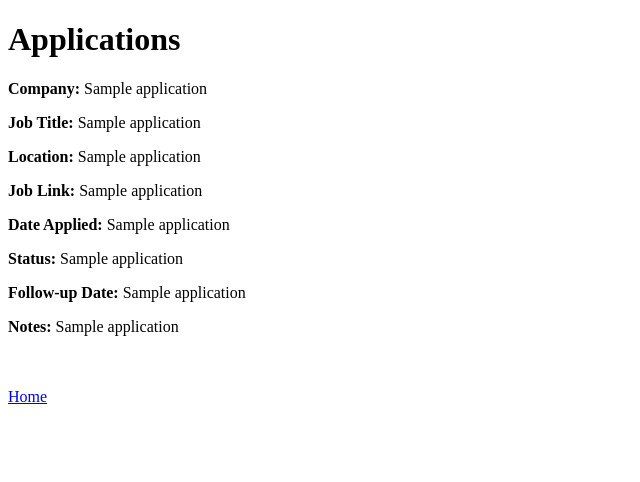
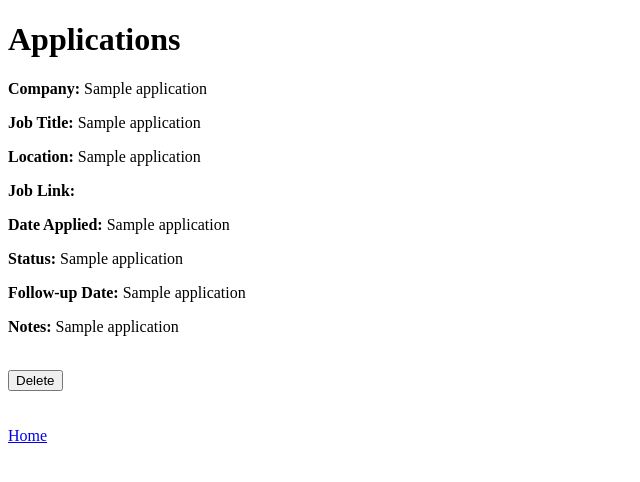
Before and after one commit to DeviWilk3747/job-application-tracker-flask, a Flask app: template templates/view_applications.html in a window 1280 px wide. Shown: the top 482 px of the page, without its empty margins (0-640 px from the left). Run offline with Flask 3, Linux system fonts and the light colour scheme; the template is opened without the code that fills it: most values are stand-ins (such as "Sample title", 1, 10 or a date in 2020).

Commit message:
Add delete application feature

```diff
--- a/app.py
+++ b/app.py
@@ -78,6 +78,19 @@ def view_applications():
 
     return render_template("view_applications.html", applications=applications)
 
+@app.route("/delete-application/<int:application_id>", methods=["POST"])
+def delete_application(application_id):
+    cursor.execute(
+        """
+        DELETE FROM applications
+        WHERE id = ?
+        """,
+        (application_id,)
+    )
+    connection.commit()
+
+    flash("Application deleted successfully.")
+    return redirect(url_for("view_applications"))
 
 # Run Flask server
 if __name__ == "__main__":
--- a/templates/view_applications.html
+++ b/templates/view_applications.html
@@ -14,18 +14,34 @@
             {% endif %}
         {% endwith %}
 
-        <form action="/view-applications" method="GET">
         {% if applications %}
             {% for application in applications %}
                 <p><strong>Company: </strong>{{ application[1] }}</p>
                 <p><strong>Job Title: </strong>{{ application[2] }}</p>
                 <p><strong>Location: </strong>{{ application[3] }}</p>
-                    <p><strong>Job Link: </strong>{{ application[4] }}</p>
+
+                <p>
+                    <strong>Job Link: </strong>
+                    <a href="{{ application[4] }}" target="_blank"></a>
+                </p>
+
                 <p><strong>Date Applied: </strong>{{ application[5] }}</p>
                 <p><strong>Status: </strong>{{ application[6] }}</p>
                 <p><strong>Follow-up Date: </strong>{{ application[7] }}</p>
                 <p><strong>Notes: </strong>{{ application[8] }}</p>
+
                 <br>
+
+                <form
+                    action="/delete-application/{{ application[0] }}"
+                    method="POST"
+                    onsubmit="return confirm('Are you sure you want to delete this application?');"
+                >
+                    <button type="submit">Delete</button>
+                </form>
+
+                <br>
+
             {% endfor %}
 
 
@@ -36,6 +52,5 @@
         <br>
 
         <a href="/">Home</a>
-        </form>
     </body>
 </html>
```
Lines whose indentation alone changed are shown as unchanged.
